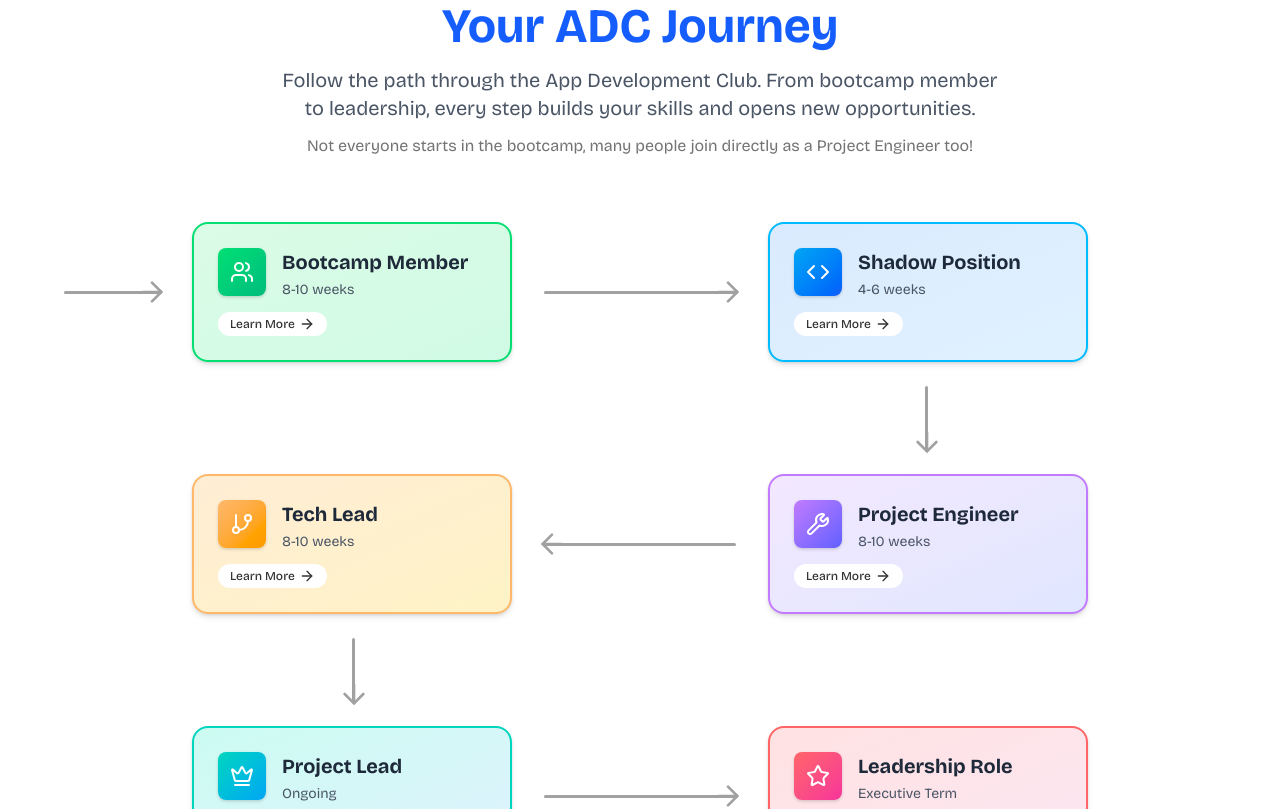
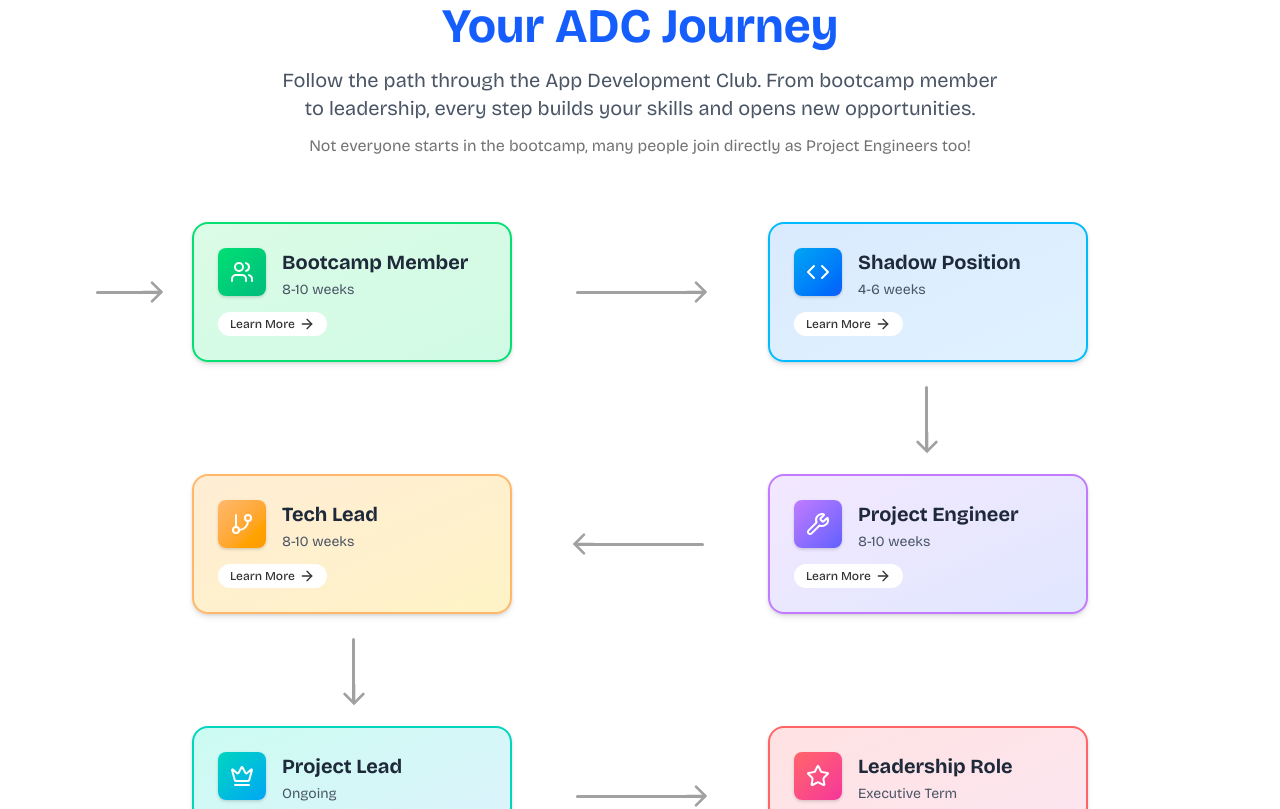
Before and after one commit to ADC-Website-S25/adc-website, a Next.js app: page / in a window 1280 px wide. Shown: the part 1640-2449 px from the top of the page. Built offline with nearby package versions, Linux system fonts and the light colour scheme.

Commit message:
feat: update spacing on roadmap

```diff
--- a/src/components/sections/roadmap.tsx
+++ b/src/components/sections/roadmap.tsx
@@ -202,14 +202,14 @@ const Roadmap = () => {
             Follow the path through the App Development Club. From bootcamp member to leadership,
             every step builds your skills and opens new opportunities.
           </p>
-          <p className='text-neutral-500 mt-3 px-4'>Not everyone starts in the bootcamp, many people join directly as a Project Engineer too!</p>
+          <p className='text-neutral-500 mt-3 px-4'>Not everyone starts in the bootcamp, many people join directly as Project Engineers too!</p>
         </div>
 
         {/* Desktop Flow Layout */}
         <div className="hidden md:block relative w-3xl lg:w-5xl xl:w-6xl">
           {/* First Row: Bootcamp -> Shadow */}
           <div className="flex items-center gap-0 mb-6 lg:mr-32">
-              <FadeSlideIn direction='right' delay={0} className="flex-1 max-w-32 hidden lg:flex items-center justify-center pr-8">
+              <FadeSlideIn direction='right' delay={0} className="flex-1 max-w-32 hidden lg:flex items-center justify-center px-8">
                 <div className="w-full h-[3px] bg-neutral-400 relative rounded-md">
                   <ArrowRight className="w-8 h-8 text-neutral-400 absolute right-0 top-1/2 transform -translate-y-1/2 translate-x-2" />
                 </div>
@@ -220,7 +220,7 @@ const Roadmap = () => {
             </FadeSlideIn>
 
             {/* Full-width arrow */}
-            <FadeSlideIn direction='right' delay={50} className="flex-1 flex items-center justify-center px-8">
+            <FadeSlideIn direction='right' delay={50} className="flex-1 flex items-center justify-center px-16">
               <div className="w-full h-[3px] bg-neutral-400 relative rounded-md">
                 <ArrowRight className="w-8 h-8 text-neutral-400 absolute right-0 top-1/2 transform -translate-y-1/2 translate-x-2" />
               </div>
@@ -247,7 +247,7 @@ const Roadmap = () => {
             </FadeSlideIn>
 
             {/* Full-width arrow */}
-            <FadeSlideIn direction='left' delay={150} className="flex-1 flex items-center justify-center px-8">
+            <FadeSlideIn direction='left' delay={150} className="flex-1 flex items-center justify-center px-16">
               <div className="w-full h-[3px] bg-neutral-400 relative rounded-md">
                 <ArrowLeft className="w-8 h-8 text-neutral-400 absolute left-0 top-1/2 transform -translate-y-1/2 -translate-x-2" />
               </div>
@@ -274,7 +274,7 @@ const Roadmap = () => {
             </FadeSlideIn>
 
             {/* Full-width arrow */}
-            <FadeSlideIn direction='right' delay={250} className="flex-1 flex items-center justify-center px-8">
+            <FadeSlideIn direction='right' delay={250} className="flex-1 flex items-center justify-center px-16">
               <div className="w-full h-[3px] bg-neutral-400 relative rounded-md">
                 <ArrowRight className="w-8 h-8 text-neutral-400 absolute right-0 top-1/2 transform -translate-y-1/2 translate-x-2" />
               </div>
```
